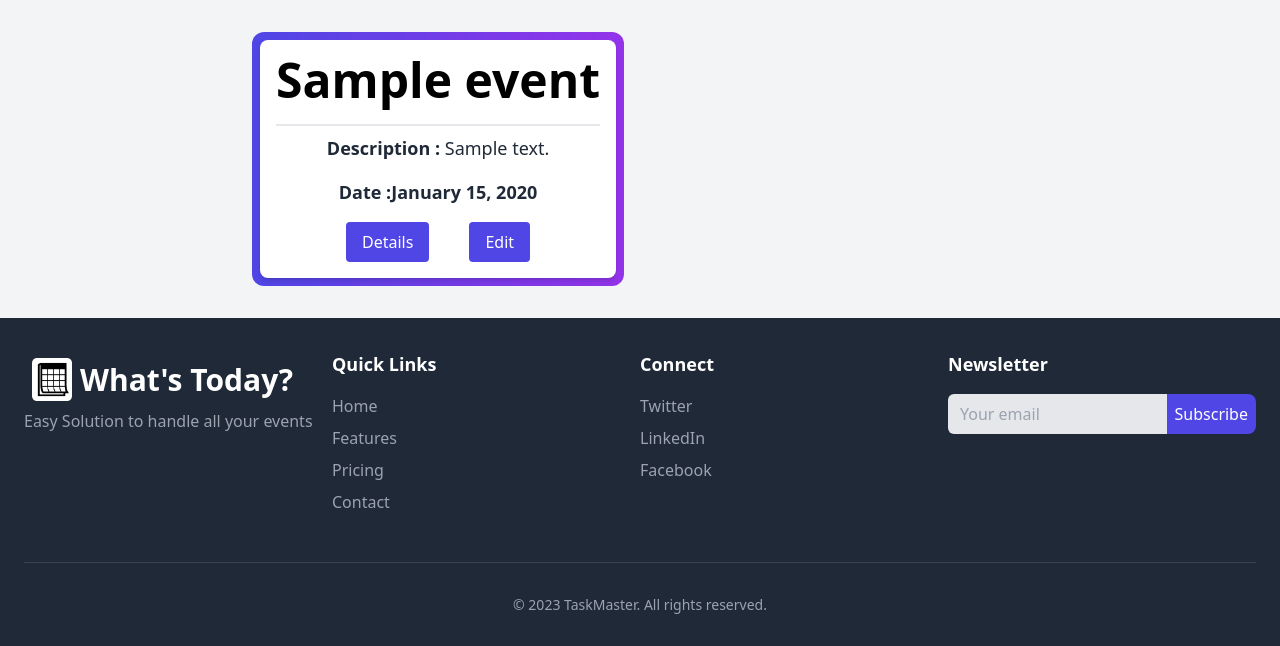
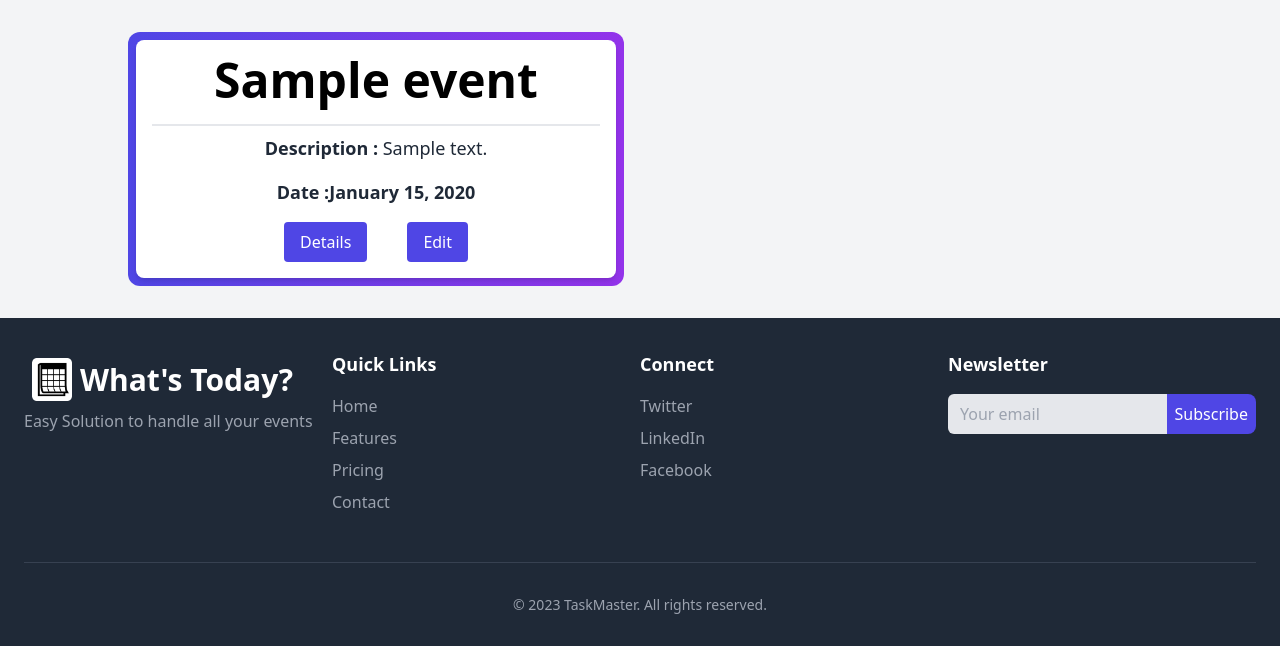
Before and after one commit to Nuhan-Alam/event_management_project, a Django app: template users/templates/participant/my_list.html in a window 1280 px wide. Shown: the part 64-710 px from the top of the page. Run offline with Django 5.2, Linux system fonts and the light colour scheme; tables that the repository leaves empty hold one stand-in row (values such as "Sample post"); the template is opened without the code that fills it: values that come from a table or form of the project are taken from there, most other values are stand-ins (such as "Sample title", 1, 10 or a date in 2020); some libraries are stand-ins or nearby versions.

Commit message:
fixed serach_section & event_card

```diff
--- /dev/null
+++ b/events/templates/events/event_card.html
@@ -0,0 +1,37 @@
+<div class="bg-gradient-to-r from-indigo-600 to-purple-600 rounded-xl p-2">
+        <div class=" bg-white text-white shadow-md rounded-lg p-4">
+      <div class="mb-2 text-center">
+        <h3 class="flex justify-center text-3xl md:text-5xl border-b-2	pb-5 font-semibold text-black">{{event.name}}</h3>
+      </div>
+      <div class="flex justify-center mb-4 text-black">
+        <p class="text-md md:text-lg text-gray-800"><span class="font-semibold">Description :</span> {{event.description}}</p>
+      </div>
+      <div class="flex justify-center  mb-4 text-black">
+                      <p class="text-lg font-semibold text-gray-800">Date :</p>
+                      <p class="text-lg font-semibold text-gray-800">
+                        {{event.date|date:"F j, Y"}}
+                      </p>
+                    </div>
+      <div class="flex justify-center gap-10">
+        <a href="{% url 'event_details' event.id %}" class="px-4 py-2 bg-indigo-600 text-white rounded hover:bg-indigo-700 transition text-center">Details</a>
+
+        {% if current_user.groups.first.name == "Participant" %}
+          {% if current_user in event.participants.all %}
+            <span class="flex items-center justify-center px-4 py-2 text-xs  md:text-base bg-gray-400 text-white rounded">Already selected</span>
+          {% else %}
+            <form method="post" action="{% url 'rsvp-event' event.id %}">
+              {% csrf_token %}
+              <button type="submit" class="px-4 py-2 bg-indigo-600 text-white rounded hover:bg-indigo-700 transition">
+                Interested
+              </button>
+            </form>
+          {% endif %}
+        {% else %}
+          <a href='{% url "update_event" event.id %}' class="px-4 py-2 bg-indigo-600 text-white rounded hover:bg-indigo-700 transition">
+            Edit
+          </a>
+        {% endif %}
+
+      </div>
+    </div>
+       </div>
--- a/events/views.py
+++ b/events/views.py
@@ -255,6 +255,7 @@ def search_events(request):
     context = {
         'event_list': events,
         'search_query': search_query,
+        'current_user': request.user,
     }
     return render(request, 'events/search.html', context)
 
--- a/users/templates/participant/my_list.html
+++ b/users/templates/participant/my_list.html
@@ -6,51 +6,13 @@
 {% comment %} level-4 Lists {% endcomment %}
 <!-- Events Section -->
  {% if event_list %}
-<section class="bg-gray-100 px-4 py-8">
-  <div class="space-y-6 flex flex-col items-center">
-     <div class="grid grid-cols-1 md:grid-cols-2 gap-8">
-  {% for event in event_list %}
-      <!-- Event Row 1 -->
-       <div class="bg-gradient-to-r from-indigo-600 to-purple-600 rounded-xl p-2">
-        <div class=" bg-white text-white shadow-md rounded-lg p-4">
-      <div class="mb-2 text-center">
-        <h3 class="flex justify-center text-5xl border-b-2	pb-5 font-semibold text-black">{{event.name}}</h3>
-      </div>
-      <div class="flex justify-center mb-4 text-black">
-        <p class="text-lg text-gray-800"><span class="font-semibold">Description :</span> {{event.description}}</p>
-      </div>
-      <div class="flex justify-center  mb-4 text-black">
-                      <p class="text-lg font-semibold text-gray-800">Date :</p>
-                      <p class="text-lg font-semibold text-gray-800">
-                        {{event.date|date:"F j, Y"}}
-                      </p>
-                    </div>
-      <div class="flex justify-center gap-10">
-        <a href="{% url 'event_details' event.id %}" class="px-4 py-2 bg-indigo-600 text-white rounded hover:bg-indigo-700 transition text-center">Details</a>
-
-        {% if current_user.groups.first.name == "Participant" %}
-          {% if current_user in event.participants.all %}
-            <span class="px-4 py-2 bg-gray-400 text-white rounded">Already selected</span>
-          {% else %}
-            <form method="post" action="{% url 'rsvp-event' event.id %}">
-              {% csrf_token %}
-              <button type="submit" class="px-4 py-2 bg-indigo-600 text-white rounded hover:bg-indigo-700 transition">
-                Interested
-              </button>
-            </form>
-          {% endif %}
-        {% else %}
-          <a href='{% url "update_event" event.id %}' class="px-4 py-2 bg-indigo-600 text-white rounded hover:bg-indigo-700 transition">
-            Edit
-          </a>
-        {% endif %}
-
-      </div>
-    </div>
-       </div>
-
-    {% endfor %}
-</div>
+<section class="bg-gray-100 px-4 md:px-32 py-8">
+  <div class="grid grid-cols-1 md:grid-cols-2 gap-8">
+      {% for event in event_list %}
+        {% include 'events/event_card.html'%}
+      {% endfor %}
+  </div>
+</section>
 {% else %}
       {% comment %} Empty List {% endcomment %}
   {% include 'empty_list.html' with message="Your RSVP List is Empty!"%}
--- a/users/views.py
+++ b/users/views.py
@@ -189,7 +189,7 @@ def activate_user(request, user_id, token):
 @login_required
 def my_list(request):
     user_events = request.user.registered_events.all()
-    return render(request, 'participant/my_list.html', {'event_list': user_events})
+    return render(request, 'participant/my_list.html', {'event_list': user_events,'current_user': request.user,})
 # No:4 Conversion to class based view
 class MyListView(LoginRequiredMixin, TemplateView):
     template_name = 'participant/my_list.html'
@@ -198,6 +198,7 @@ class MyListView(LoginRequiredMixin, TemplateView):
         context = super().get_context_data(**kwargs)
         user_events = self.request.user.registered_events.all()
         context['event_list'] = user_events
+        context['current_user'] = self.request.user
         return context
 
 # No:2 Conversion to class based view
```
Also changed, not shown: core/templates/search_section.html (added, +19 -0 lines), events/templates/events/home.html (+6 -65 lines), events/templates/events/search.html (+6 -35 lines).
